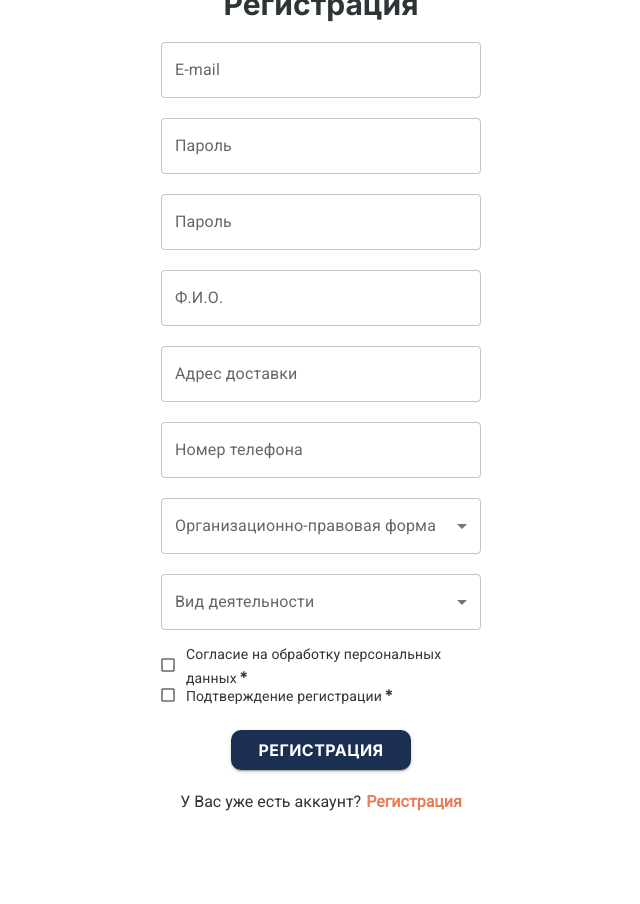
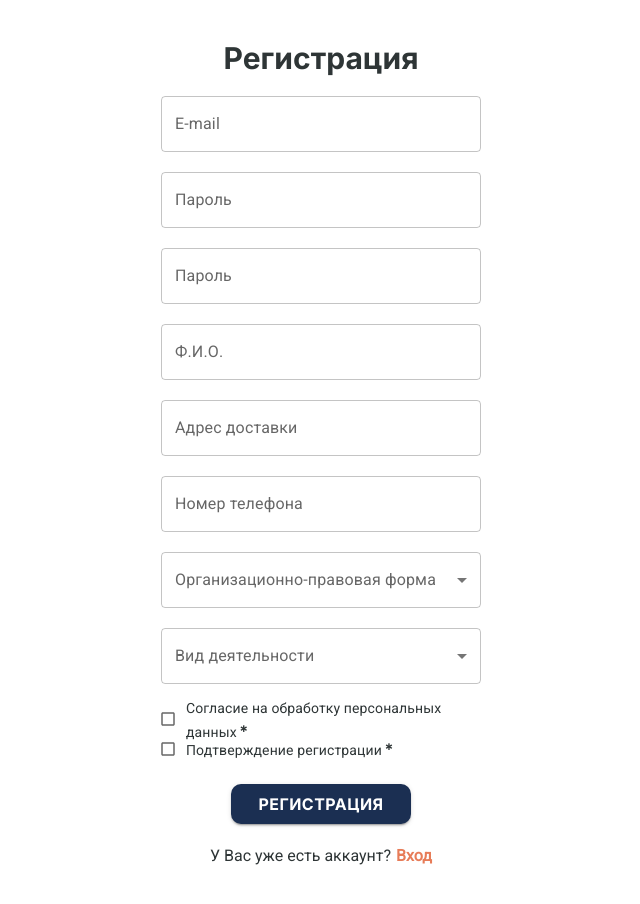
Before and after one commit to Exigoll/frontend-rota-v2, a React (Vite) app: page /register in a window 1280 px wide. Shown: the top 904 px of the page, without its empty margins (319-959 px from the left). Before the commit the page ends 854 px from the top, so only its background shows below. Built offline with nearby package versions, Linux system fonts and the light colour scheme.

Commit message:
fix: auth height bug

```diff
--- a/src/pages/Auth/AuthRoot.module.scss
+++ b/src/pages/Auth/AuthRoot.module.scss
@@ -1,13 +1,13 @@
 .root {
-  @apply flex justify-center items-center h-[100vh] w-[100vw];
+  @apply flex justify-center items-center h-full w-full;
 }
 
 .formAuth {
-  @apply flex-1;
+  @apply flex flex-col w-full h-[100vh];
 }
 
 .wrapper {
-  @apply flex flex-col items-center justify-center max-w-[640px] m-auto p-[40px] rounded-[20px];
+  @apply flex flex-col items-center justify-center w-full m-auto p-[40px] rounded-[20px];
 }
 
 .formWrapper {
--- a/src/pages/Auth/Register/Register.tsx
+++ b/src/pages/Auth/Register/Register.tsx
@@ -130,7 +130,7 @@ export const Register: React.FC<IPropsRegister> = (
         </StyledLoadingButton>
         <div className={styles.authLocation}>
           <p> У Вас уже есть аккаунт?</p>
-          <span onClick={() => navigate("/login")}>Регистрация</span>
+          <span onClick={() => navigate("/login")}>Вход</span>
         </div>
       </div>
     </>
```
